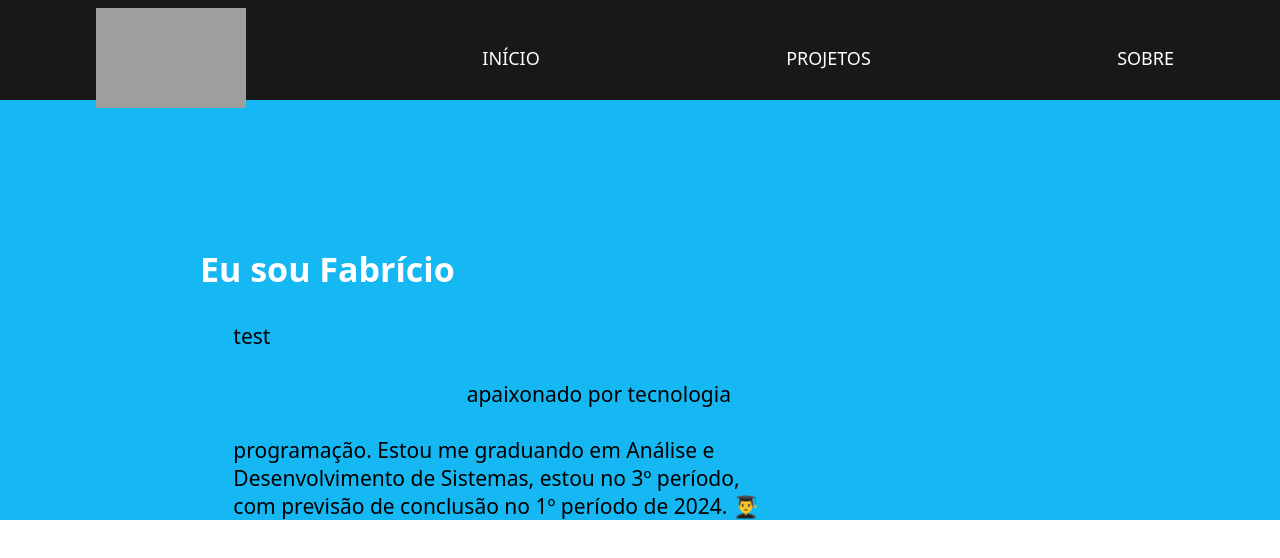
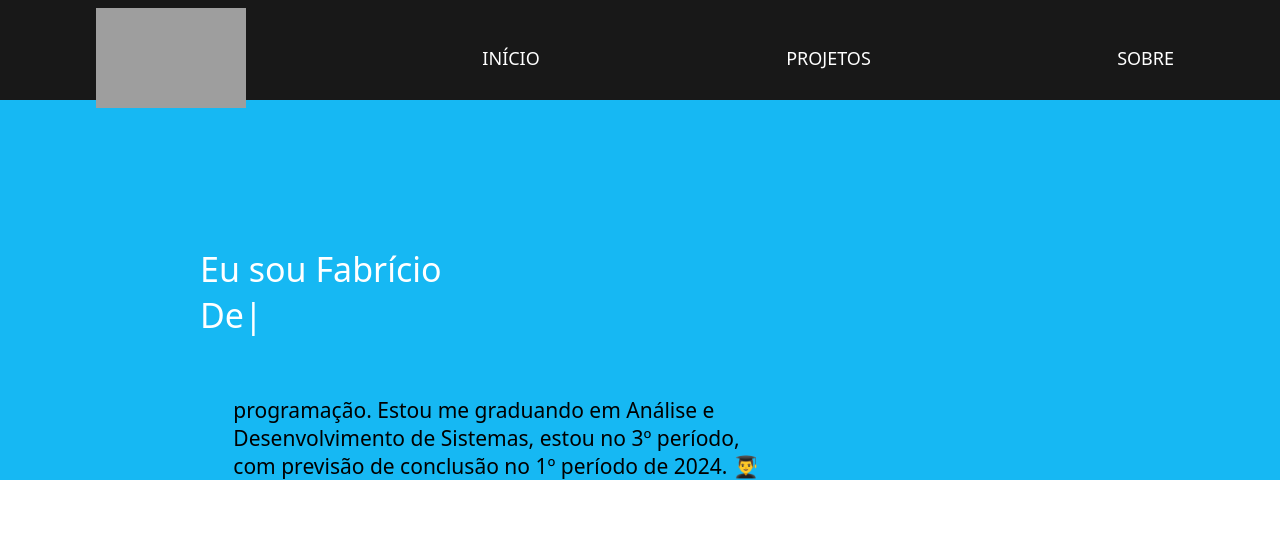
Before and after one commit to Fabricio-Antonio/portifolio, a Next.js app in the folder portifolio/: page / in a window 1280 px wide. Shown: the top 558 px of the page. Built offline with nearby package versions, Linux system fonts and the light colour scheme; grey boxes are pictures that could not be loaded.

Commit message:
efeito de digitação

```diff
--- /dev/null
+++ b/portifolio/src/components/Paralax/style.jsx
@@ -0,0 +1,5 @@
+import styled from 'styled-components'
+
+export const Paralax = styled.div`
+
+`
--- a/portifolio/src/components/Section/style.jsx
+++ b/portifolio/src/components/Section/style.jsx
@@ -7,11 +7,11 @@ export const StyledSection = styled.div`
     padding-top: 2%;
 
     & h1{
-    font-size: 34px;
-    font-weight: 700;
-    margin-left: 15.625vw;
-    padding-top: 120px;
-    color: #FFF;
+        font-size: 34px;
+        font-weight: 500;
+        margin-left: 15.625vw;
+        padding-top: 120px;
+        color: #FFF;
     }
 
     & p{
--- a/portifolio/src/pages/index.tsx
+++ b/portifolio/src/pages/index.tsx
@@ -1,7 +1,7 @@
 import Head from "next/head"
 import { Menu } from "../components/Menu/index"
 import { StyledSection } from "@/components/Section/style"
-import Typical from "react-typical";
+import Typed from "react-typed";
 
 export default function Home() {
   return (
@@ -13,16 +13,16 @@ export default function Home() {
     </Head>
       <Menu/>
       <StyledSection>
-        <h1>Eu sou Fabrício</h1>
-        <p>test{''}
-          <Typical
-          loop={Infinity}
-          steps={[
-            'dev Front-end React.',
-            1000,
-            'apaixonado por tecnologia',
-            1000]}
+        <h1>Eu sou Fabrício <br/>
+        <Typed
+            strings={['Dev Front-End React ⚛️💻']}
+            typeSpeed={90}
+            backSpeed={50}
+            loop
             />
+        </h1>
+        <p>
+
           <br/>
           programação. Estou me graduando em Análise e
           <br/>
```
Also changed, not shown: portifolio/package.json (+4 -4 lines), portifolio/src/components/Paralax/index.jsx (added, +9 -0 lines), 1 other file (tests, documents, lock files or other folders).
